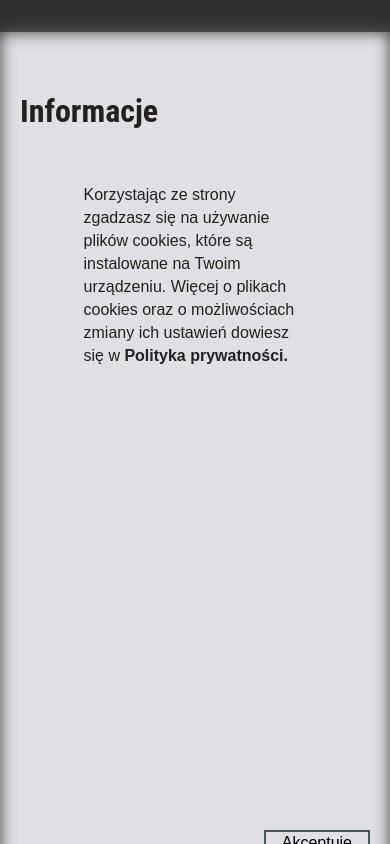
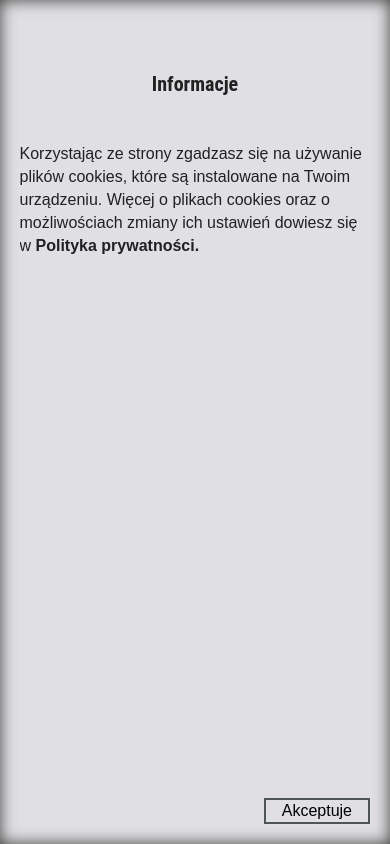
Before and after one commit to infinite223/It, a React (Create React App) app: page / in a window 390 px wide. Shown: the top 844 px of the page. Built offline with nearby package versions, Linux system fonts and the light colour scheme.

Commit message:
better view on mobile devices

```diff
--- a/src/Components/Windos/Window.scss
+++ b/src/Components/Windos/Window.scss
@@ -1,6 +1,7 @@
 .window{
     display: flex;
     position: fixed;
+    margin: 0px;
 
     z-index: 9;
     flex-direction: column;
@@ -58,25 +59,21 @@
         flex-direction: column;
         width: 100%;
         height: 100vh;
-        left: 0px;
-        bottom:0px;
-        margin-top: -100%;
-        margin-left: 0px;
+        top: 50%;
+        left: 50%;
+        margin-top: -50vh;
+        margin-left: -50%;
      }
 
      h1{
-       position: absolute;
-        top: 20px;
-        left: 20px;
-        margin-bottom: 10px;
-        @media screen and (max-width:850px){
-          margin-top: 40px;
-        }
+        font-size: 20px;
+
+        margin: 30px;
      }
 
     .window__content{
       width: 550px;
-      margin-top: 70px;
+
       max-height: 80%;
       overflow-y:scroll;
       overflow-x:hidden;
@@ -85,7 +82,7 @@
 
       @media screen and (max-width:850px){
        width: 90%;
-       height: 95vh;
+       height: 100vh;
      }
       &::-webkit-scrollbar {
        display: none;
@@ -105,7 +102,7 @@
       }
 
       p{
-        padding: 1rem 4rem;
+
 
         line-height: 23px;
         text-align: left;
@@ -119,11 +116,9 @@
         }
       }
 
-      li {
-        padding-left: 1.2rem;
-        padding-right: 3rem;
-
+      ol li {
         margin-top: 10px;
+        margin-left: -20px;
       }
 
 
--- a/src/Components/Windos/WindowKarier.tsx
+++ b/src/Components/Windos/WindowKarier.tsx
@@ -67,7 +67,7 @@ export const WindowKarier = ({setToggleWindowKarier}) => {
 
         <div className='window__content'>
          <form onSubmit={onSubmit}>
-            <h2>Aplikuj do naszej firmy</h2>
+            <h2 style={{fontSize:"30px"}}>Aplikuj do naszej firmy</h2>
             <h2>Dane osobowe</h2>
             <div className='window__content-data'>
                 <form className='my-form'>
--- a/src/Page/Main/Footer/Footer.scss
+++ b/src/Page/Main/Footer/Footer.scss
@@ -7,7 +7,7 @@
 
     //color: rgb(179, 179, 179);
     color: white;
-    font-size: 14px;
+
 
     .Footer__contact{
        width: 80%;
```
